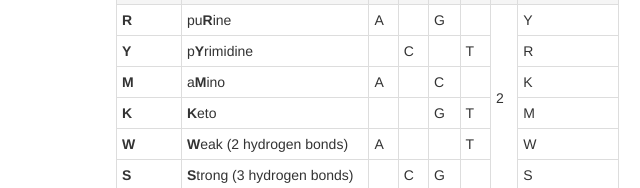
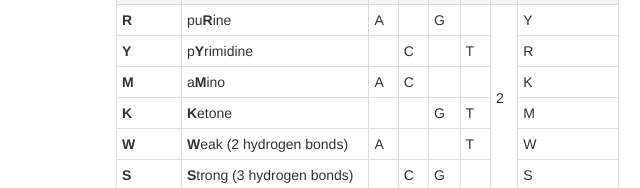
Before and after one commit to rmzelle/dna-flip, a plain HTML site: page index.html in a window 1280 px wide. Both pictures are taken after a click on the tab "Documentation". Shown: the part 457-645 px from the top of the page, 539-1179 px from the left. Drawn offline with nearby package versions, Linux system fonts and the light colour scheme.

Commit message:
Tweak table

```diff
--- a/index.html
+++ b/index.html
@@ -158,14 +158,14 @@
                 <th>M</th>
                 <td>a<b>M</b>ino</td>
                 <td>A</td>
+                <td>C</td>
                 <td></td>
-                <td>C</td>
                 <td></td>
                 <td>K</td>
               </tr>
               <tr>
                 <th>K</th>
-                <td><b>K</b>eto</td>
+                <td><b>K</b>etone</td>
                 <td></td>
                 <td></td>
                 <td>G</td>
```
